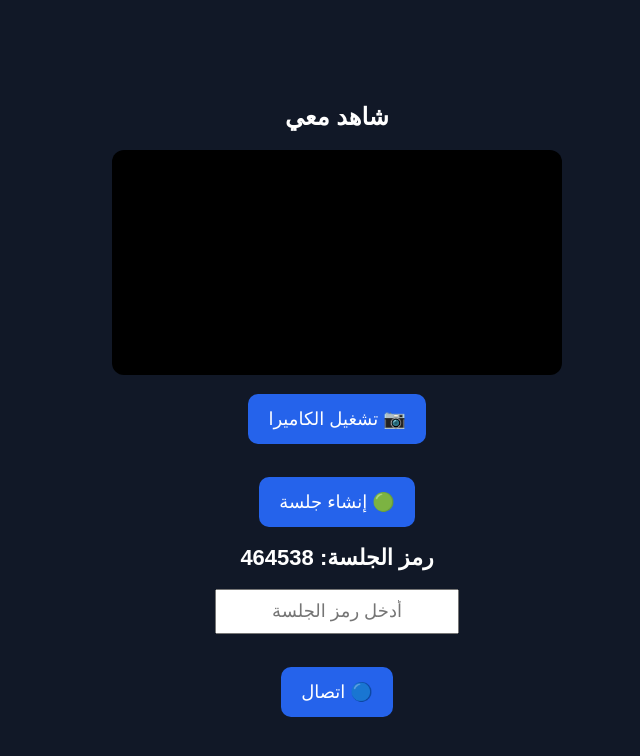
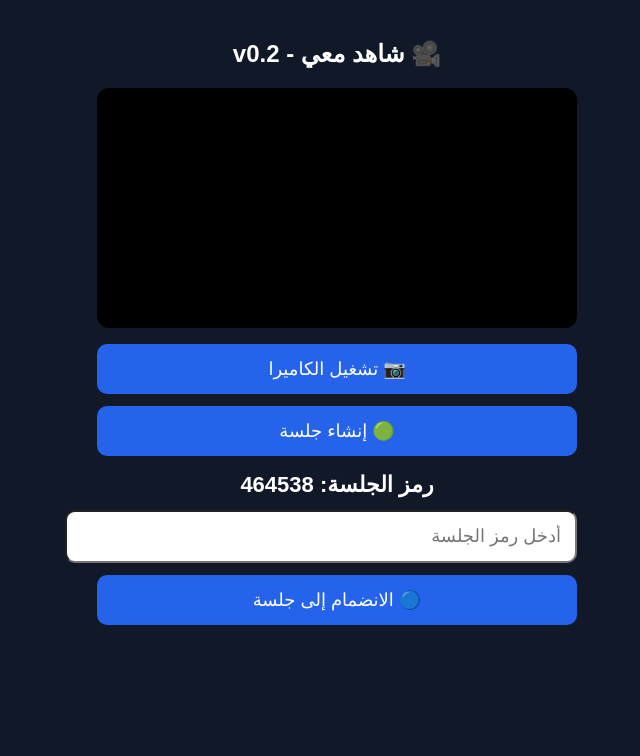
Before and after one commit to alilitooo83-eng/shahid-ma3i, a plain HTML site: page index.html in a window 1280 px wide. Both pictures are taken after a click on the button "🟢 إنشاء جلسة". Shown: the whole page, without its empty margins (303-943 px from the left). Drawn offline with Linux system fonts and the light colour scheme.

Commit message:
Update index.html

```diff
--- a/index.html
+++ b/index.html
@@ -2,124 +2,50 @@
 <html lang="ar" dir="rtl">
 <head>
 <meta charset="UTF-8">
-<meta name="viewport" content="width=device-width, initial-scale=1.0">
-<title>شاهد معي</title>
-
+<meta name="viewport" content="width=device-width,initial-scale=1.0">
+<title>Shahid Ma3i v0.2</title>
 <style>
-body{
-    margin:0;
-    font-family:Arial,sans-serif;
-    background:#111827;
-    color:white;
-    display:flex;
-    justify-content:center;
-    align-items:center;
-    height:100vh;
-}
-
-.container{
-    width:95%;
-    max-width:450px;
-    text-align:center;
-}
-
-video{
-    width:100%;
-    border-radius:12px;
-    background:black;
-}
-
-button{
-    margin-top:15px;
-    padding:14px 20px;
-    font-size:18px;
-    border:none;
-    border-radius:10px;
-    cursor:pointer;
-    background:#2563eb;
-    color:white;
-}
+body{margin:0;background:#111827;color:#fff;font-family:Arial}
+.container{max-width:480px;margin:auto;padding:20px;text-align:center}
+video{width:100%;background:#000;border-radius:12px}
+button,input{width:100%;padding:14px;margin-top:12px;font-size:18px;border-radius:10px}
+button{background:#2563eb;color:#fff;border:none}
+#sessionCode{margin-top:16px;font-size:22px;font-weight:bold}
 </style>
-
 </head>
-
 <body>
-
 <div class="container">
-
-<h2>شاهد معي</h2>
-
+<h2>🎥 شاهد معي - v0.2</h2>
 <video id="video" autoplay playsinline></video>
-
 <button onclick="startCamera()">📷 تشغيل الكاميرا</button>
-
-<br><br>
-
 <button onclick="createSession()">🟢 إنشاء جلسة</button>
-
-<br><br>
-
-<div id="sessionCode" style="font-size:22px;font-weight:bold;"></div>
-
-<br>
-
-<input
-id="joinCode"
-placeholder="أدخل رمز الجلسة"
-style="padding:10px;font-size:18px;width:220px;text-align:center;">
-
-<br><br>
-
-<button onclick="joinSession()">🔵 اتصال</button>
-
+<div id="sessionCode"></div>
+<input id="joinCode" placeholder="أدخل رمز الجلسة">
+<button onclick="joinSession()">🔵 الانضمام إلى جلسة</button>
 </div>
-
 <script>
-
-const video = document.getElementById("video");
-
+const video=document.getElementById('video');
 async function startCamera(){
-
-    try {
-
-        const stream = await navigator.mediaDevices.getUserMedia({
-            video: true,
-            audio: false
-        });
-
-        video.srcObject = stream;
-
-    } catch(error) {
-
-        alert("خطأ الكاميرا: " + error.message);
-
-    }
-
+ try{
+   const s=await navigator.mediaDevices.getUserMedia({
+     video:{facingMode:"environment"},audio:false});
+   video.srcObject=s;
+ }catch(e){
+   try{
+    const s=await navigator.mediaDevices.getUserMedia({video:true,audio:false});
+    video.srcObject=s;
+   }catch(err){alert("تعذر تشغيل الكاميرا: "+err.message);}
+ }
 }
 function createSession(){
-
-const code=Math.floor(100000+Math.random()*900000);
-
-document.getElementById("sessionCode").innerHTML="رمز الجلسة: "+code;
-
+ const code=Math.floor(100000+Math.random()*900000);
+ document.getElementById("sessionCode").textContent="رمز الجلسة: "+code;
 }
-
 function joinSession(){
-
-const code=document.getElementById("joinCode").value;
-
-if(code==""){
-
-alert("أدخل رمز الجلسة");
-
-return;
-
+ const code=document.getElementById("joinCode").value.trim();
+ if(!code){alert("أدخل رمز الجلسة");return;}
+ alert("سيتم لاحقًا الاتصال بالجلسة: "+code);
 }
-
-alert("سيتم الاتصال بالجلسة: "+code);
-
-    }
 </script>
-
 </body>
 </html>
```
